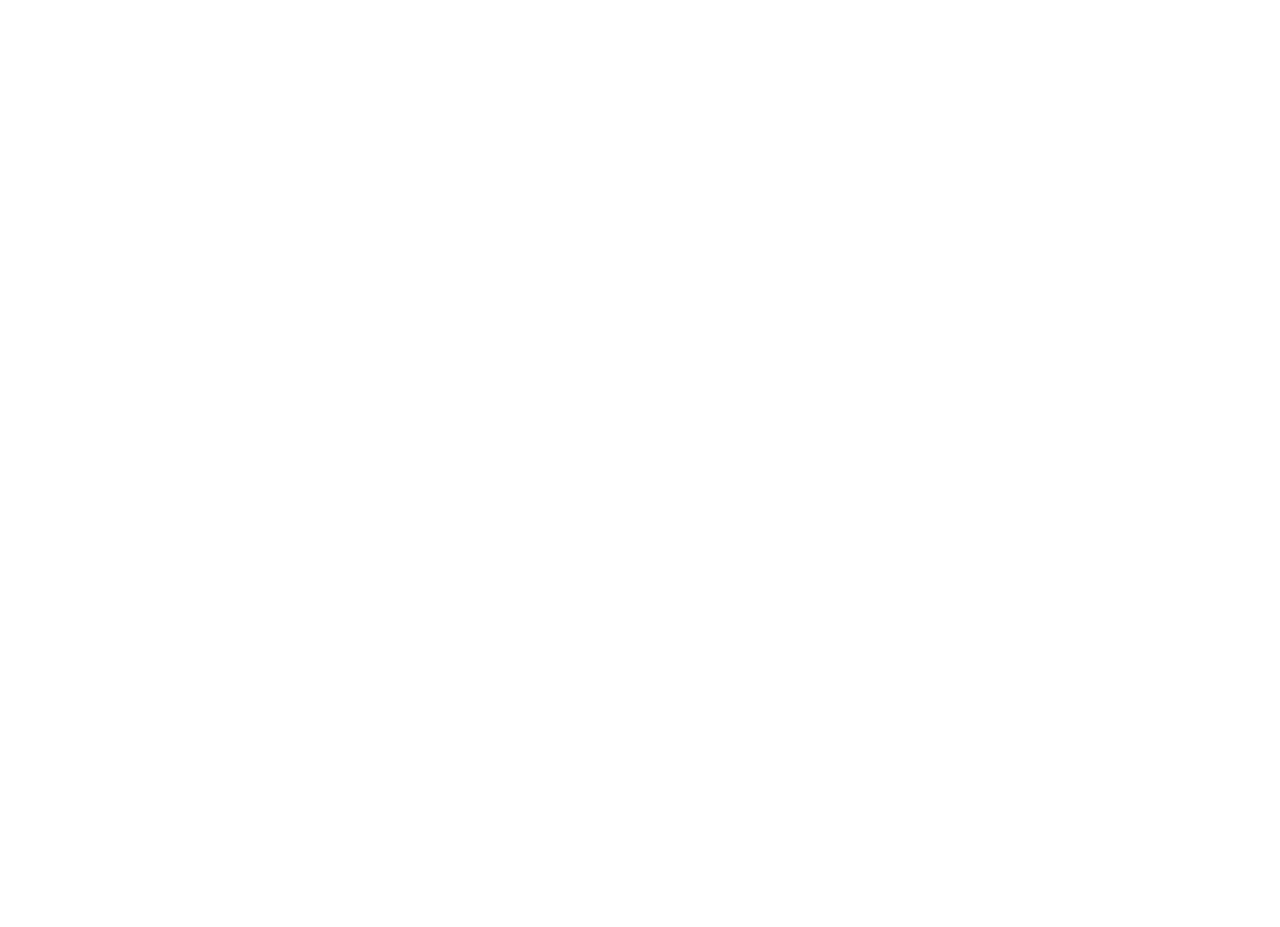
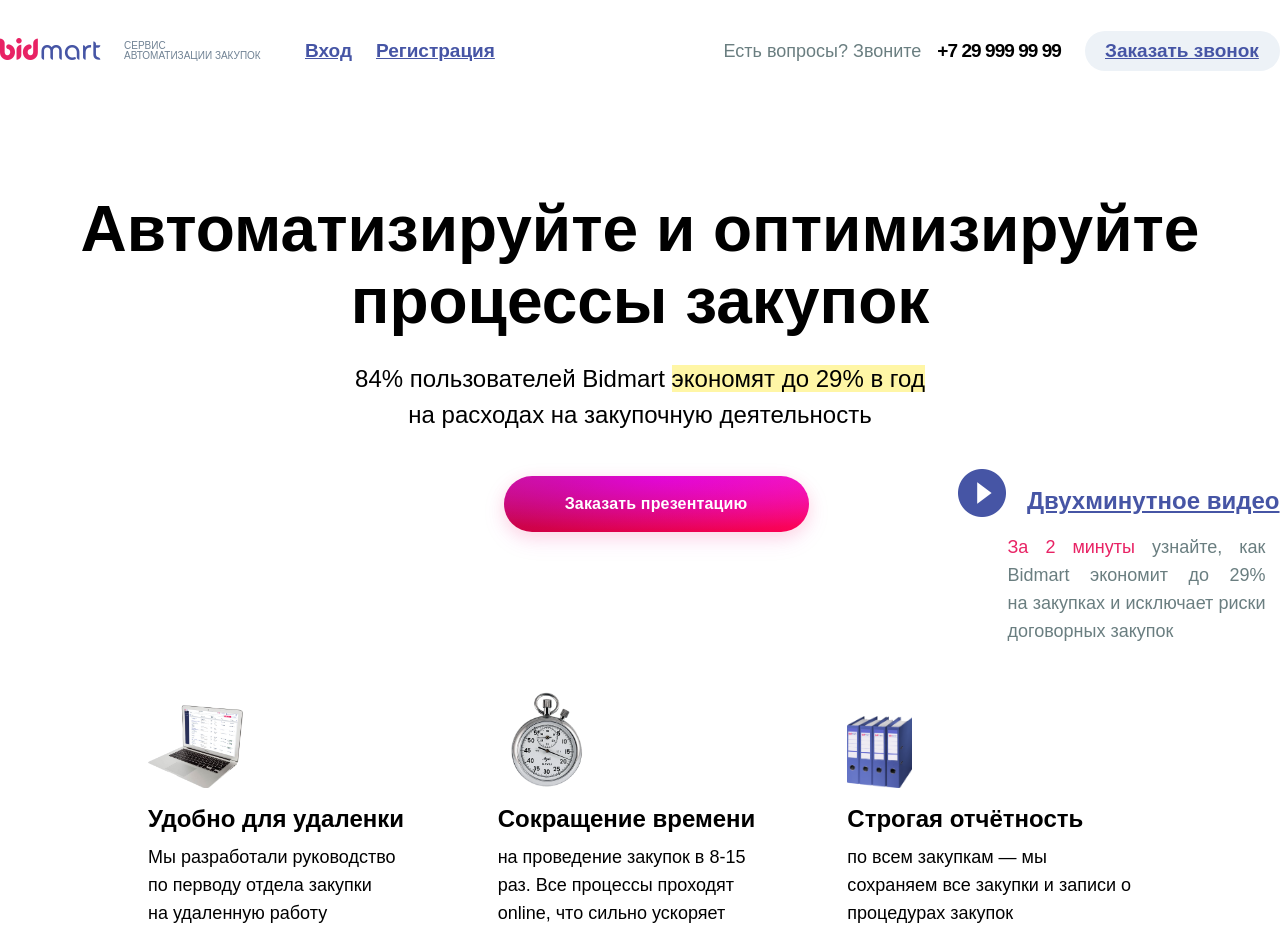
Before and after one commit to ArcaneMisery/LendosProject, a plain HTML site: page index.html in a window 1280 px wide. Before the commit the page ends 800 px from the top, so only its background shows below. Drawn offline with Linux system fonts and the light colour scheme.

Commit message:
projectstart.

```diff
--- a/css/style.css
+++ b/css/style.css
@@ -19,10 +19,10 @@ nav, footer, header, aside {
   display: block; }
 
 html, body {
-  font-family: Open-Sans;
+  font-family: 'Ubuntu', sans-serif;
   color: #000;
   height: 100%;
-  min-width: 1300px;
+  min-width: 100%;
   font-size: 100%;
   line-height: 1;
   font-size: 14px;
@@ -45,7 +45,9 @@ button::-moz-focus-inner {
 
 a, a:visited {
   text-decoration: none;
-  color: #fff; }
+  /* color: #000; */
+  /* display: block; */
+ }
 
 a:hover {
   text-decoration: none; }
@@ -59,3 +61,222 @@ img {
 h1, h2, h3, h4, h5, h6 {
   font-size: inherit;
   font-weight: 400; }
+/* ------------------------------------------------- */
+@import url('https://fonts.googleapis.com/css2?family=Roboto:ital@1&family=Ubuntu:wght@400;700&display=swap');
+.block1{
+  max-width: 1366px;
+  margin: 31px auto;
+}
+.header{
+
+}
+
+/*  HEAD */
+.menu {
+  display: flex;
+  align-items: center;
+  justify-content: space-between;
+  min-height: 35px;
+}
+.menu__group1 {
+  display: flex;
+  align-items: center;
+}
+.menu__logo {
+  display: block;
+  min-width: 124px;
+  min-height: 27px;
+}
+.menu__text {
+  max-width: 136px;
+font-size: 10px;
+text-align: left;
+color: #708294;
+margin-right: 45px;
+white-space: nowrap;
+}
+.menu__enter, .menu__registr {
+  margin-right: 24px;
+  font-size: 19px;
+  font-weight: 700;
+  line-height: 24px;
+  color: #4655A5;
+  text-decoration: underline;
+}
+.menu__grop2 {
+  display: flex;
+  align-items: center;
+}
+.menu__question {
+font-size: 18px;
+font-weight: 400;
+line-height: 28px;
+color: #6A7E80;
+}
+.menu__question a {
+font-size: 19px;
+font-weight: 700;
+line-height: 24px;
+letter-spacing: -0.05em;
+  color: #000;
+  padding: 0 24px 0 11px;
+
+}
+.menu__button {
+background: #EDF2F7;
+min-width: 195px;
+min-height: 40px;
+border-radius: 999px;
+display: flex;
+flex-direction: column;
+align-items: flex-start;
+padding: 8px 20px;
+}
+.menu__link{
+  font-size: 19px;
+font-weight: 700;
+line-height: 24px;
+text-decoration: underline;
+color: #4655A5;
+}
+/* --------------MAIN-HEAD-BLOCK--------------------------------- */
+.block1__main {
+  margin: 122px auto;
+}
+.main__title {
+  font-size: 64px;
+  font-weight: 700;
+  line-height: 72px;
+  text-align: center;
+
+}
+.main__text {
+  max-width: 584px;
+  margin: 24px auto;
+  font-size: 24px;
+  font-weight: 400;
+  line-height: 36px;
+  text-align: center;
+}
+.main__text span {
+  background: rgba(255, 230, 0, 0.35);
+}
+.main__rightrow {
+  /* text-align: right; */
+  margin-top: 43px;
+  display: flex;
+  align-items: baseline;
+  margin-left: calc(50% - 273px/2);
+}
+.main__item {
+  margin-right: 149px;
+}
+.main__item:last-child {
+  margin-right: 0px;
+}
+.button {
+  display: flex;
+  align-items: center;
+  justify-content: center;
+  width: 305px;
+  height: 56px;
+  font-weight: 700;
+  font-size: 16px;
+  line-height: 24px;
+  color: #fff;
+  letter-spacing: 0.01em;
+  background: radial-gradient(100% 385.84% at 0% 100%, rgba(0, 0, 0, 0.2) 0%, rgba(0, 0, 0, 0) 100%) /* warning: gradient uses a rotation that is not supported by CSS and may not behave as expected */, radial-gradient(97.32% 97.32% at 50% 2.68%, rgba(251, 0, 255, 0.8) 0%, rgba(242, 213, 223, 0) 100%), linear-gradient(180deg, #E82299 0%, #FF0055 100%);
+  box-shadow: 0px 2px 2px rgba(255, 255, 255, 0.01), 0px 2px 4px rgba(255, 255, 255, 0.1), 0px 4px 16px rgba(255, 0, 0, 0.1), 0px 8px 24px rgba(227, 18, 209, 0.1);
+  border-radius: 999px;
+}
+.item__tit {
+  position: relative;
+  text-align: right;
+  margin-bottom: 16px;
+  min-width: 322px;
+}
+.item__tit a{
+  font-size: 24px;
+  font-weight: 700;
+  line-height: 32px;
+  color: #4655A5;
+  text-decoration: underline;
+}
+.item__tit a:hover{
+  text-decoration: none;
+}
+.item__tit::before {
+  content: '';
+  position: absolute;
+  bottom: 0;
+  left: 0;
+  background: url(../img/play.png) 0 0 no-repeat;
+  background-size: cover ;
+  width: 48px;
+  height: 48px;
+
+}
+
+.item__body {
+  font-size: 18px;
+  font-weight: 400;
+  line-height: 28px;
+  text-align: justify;
+  max-width: 258px;
+  margin-left: 50px;
+  color: #6A7E80;
+}
+.item__body span {
+  color: #E82264;
+}
+.main__advantage {
+  margin: 46px auto;
+  display: flex;
+  max-width: 984px;
+  align-items: baseline;
+}
+.advantage-column {
+  margin-right: 65px;
+}
+.advantage-column:last-child{
+  margin-right: 0;
+}
+.advantage__item1 {
+  background: url(../img/nout.png) no-repeat;
+  background-size: cover;
+  width: 95px;
+  height: 83px;
+}
+.advantage__item2 {
+  background: url(../img/clock.png) no-repeat;
+  background-size: cover;
+  width: 90px;
+  height: 97px;
+}
+.advantage__item3 {
+  background: url(../img/lybraries.png) no-repeat;
+  background-size: contain;
+  width: 65px;
+  height: 72px;
+}
+
+.item__img {
+
+}
+.item__head {
+  margin-top: 15px;
+font-size: 24px;
+font-weight: 700;
+line-height: 32px;
+text-align: left;
+
+}
+.item__text {
+  margin-top: 8px;
+  max-width: 285px;
+  font-size: 18px;
+  font-weight: 400;
+  line-height: 28px;
+  text-align: left;
+  max-height: 84px;
+}
--- a/index.html
+++ b/index.html
@@ -0,0 +1,92 @@
+<!DOCTYPE html>
+<html lang="en">
+<head>
+  <meta charset="UTF-8">
+  <meta http-equiv="X-UA-Compatible" content="IE=edge">
+  <meta name="viewport" content="width=device-width, initial-scale=1.0">
+  <link rel="stylesheet" href="/css/style.css">
+  <title>Lendos</title>
+</head>
+<body>
+      <div class="block1">
+        <header class="header">
+          <div class="menu">
+            <div class="menu__group1">
+              <a href="" class="menu__logo"> <img src="/img/logo.png" alt=""></a>
+              <div class="menu__text">СЕРВИС
+                <p>АВТОМАТИЗАЦИИ ЗАКУПОК</p>
+              </div>
+              <a href="" class="menu__enter">Вход</a>
+              <a href="" class="menu__registr">Регистрация</a>
+            </div>
+
+            <div class="menu__grop2">
+              <div class="menu__question">Есть вопросы? Звоните <a href="">+7 29 999 99 99</a></div>
+              <div class="menu__button"><a href="" class="menu__link">Заказать звонок</a></div>
+            </div>
+          </div>
+        </header>
+        <div class="block1__main">
+          <div class="main__title">Автоматизируйте и оптимизируйте процессы закупок</div>
+          <div class="main__text">84% пользователей Bidmart <span>экономят до 29% в год</span>
+            на расходах на закупочную деятельность</div>
+          <div class="main__rightrow">
+            <div class="main__item">
+              <a href="" class="button">Заказать презентацию</a>
+            </div>
+            <div class="main__item">
+              <div class="item__tit">
+                <a href="">
+                  Двухминутное видео</a>
+              </div>
+              <div class="item__body">
+                <span>За 2 минуты</span> узнайте, как Bidmart экономит до 29% на закупках и исключает риски договорных закупок
+              </div>
+            </div>
+          </div>
+          <div class="main__advantage">
+            <div class="advantage-column">
+              <div class="advantage__item1">
+                <!-- <img src="/img/nout.png" alt="" class="item__img"> -->
+              </div>
+              <div class="item__head">
+                Удобно для удаленки
+              </div>
+              <div class="item__text">
+                Мы разработали руководство по перводу отдела закупки на удаленную работу
+              </div>
+            </div>
+            <div class="advantage-column">
+              <div class="advantage__item2">
+                <!-- <img src="/img/clock.png" alt="" class="item__img"> -->
+              </div>
+              <div class="item__head">
+                Сокращение времени
+              </div>
+              <div class="item__text">
+                на проведение закупок в 8-15 раз. Все процессы проходят online, что сильно ускоряет
+              </div>
+            </div>
+            <div class="advantage-column">
+              <div class="advantage__item3">
+                <!-- <img src="/img/lybraries.png" alt="" class="item__img"> -->
+              </div>
+              <div class="item__head">
+                Строгая отчётность
+              </div>
+              <div class="item__text">
+                по всем закупкам — мы сохраняем все закупки и записи о процедурах закупок
+              </div>
+            </div>
+          </div>
+        </div>
+      </div>
+
+  <main class="main">
+
+  </main>
+  <footer class="footer">
+
+  </footer>
+</body>
+</html>
```
Also changed, not shown: img/clock.png (added), img/logo.png (added), img/lybraries.png (added), img/nout.png (added), img/play.png (added).
